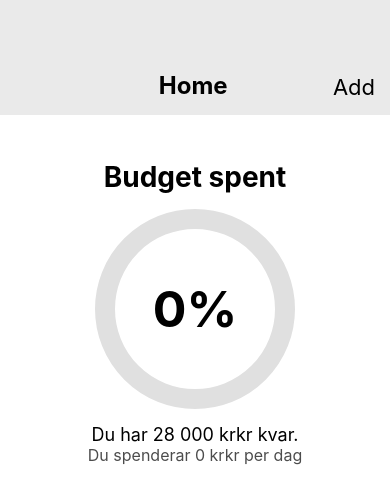
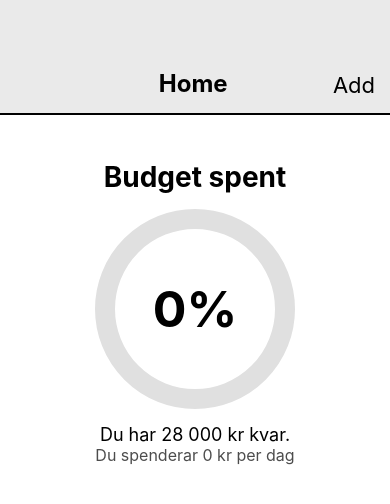
Before and after one commit to niviso/budgetina, a React Native app: screen / in a window 390 px wide. Shown: the top 504 px of the page. Built offline with nearby package versions, Linux system fonts and the light colour scheme.

Commit message:
Refactoring

```diff
--- a/routes/Expence.tsx
+++ b/routes/Expence.tsx
@@ -6,11 +6,8 @@ import { useRouter } from "../context";
 import { useData } from "../context/data";
 import Toggle from "../components/Toggle";
 import AddCategoryButton from "../components/AddCategoryButton";
-interface ExpenceProps {
-  // Add any props here if needed
-}
 
-export function Expence(_props: ExpenceProps) {
+export function Expence() {
   const [input, setInput] = useState("");
   const [inputAmount, setInputAmount] = useState("0");
   const [selectedCategories, setSelectedCategories] = useState<string[]>([]);
@@ -33,6 +30,7 @@ export function Expence(_props: ExpenceProps) {
       setSelectedCategories(selectedCategories.filter((c) => c !== category));
     }
   };
+  console.log("AAAA");
 
   return (
     <View style={styles.container}>
--- a/routes/Home.tsx
+++ b/routes/Home.tsx
@@ -96,8 +96,8 @@ export function Home(props: any) {
     <ScrollView>
       <View style={{ marginVertical: 30 }}>
         <CircularProgressBar progress={precentageSpentOfBudget()} color="pink" title="Budget spent" />
-        <Text style={{ textAlign: "center", paddingTop: 15, fontSize: 18 }}>{`Du har ${toLocalCurrency(budgetLeft())}kr kvar.`}</Text>
-        <Text style={{ textAlign: "center", paddingVertical: 0, fontSize: 16, opacity: 0.7 }}>Du spenderar {toLocalCurrency(Math.round(state.expences.reduce((total, expence) => total + expence.amount, 0) / 30))}kr per dag</Text>
+        <Text style={{ textAlign: "center", paddingTop: 15, fontSize: 18 }}>{`Du har ${toLocalCurrency(budgetLeft())} kvar.`}</Text>
+        <Text style={{ textAlign: "center", paddingVertical: 0, fontSize: 16, opacity: 0.7 }}>Du spenderar {toLocalCurrency(Math.round(state.expences.reduce((total, expence) => total + expence.amount, 0) / 30))} per dag</Text>
 
       </View>
       <View style={{ display: "flex", flexDirection: "row", flexWrap: "wrap" }}>
--- a/routes/index.tsx
+++ b/routes/index.tsx
@@ -1,53 +1,88 @@
+import React from 'react';
 import { View, Text, TouchableOpacity, StyleSheet } from 'react-native';
 import { useRouter } from "../context/router";
 import { Expence } from "./Expence";
 import { Home } from "./Home";
 import { Loans } from "./Loans";
 import { BlurView } from 'expo-blur';
-import { useEffect, useState } from "react";
-import Animated, {
-  useSharedValue,
-  useAnimatedProps,
-  withRepeat,
-  withTiming,
-  Easing,
-} from 'react-native-reanimated';
 import DropdownMenu from '../components/DropDownMenu';
-const routes: Function[] = [Home, Expence, Loans]
 
-
-
+const routes: React.ComponentType[] = [Home, Expence, Loans];
 
 export default function Router() {
   const { state: RouterState, goTo, getHistory, clearHistory, goBack } = useRouter();
 
   const options = [
-    { label: 'Expence', value: '1', trigger: () => goTo("Expence") },
+    { label: 'Expense', value: '1', trigger: () => goTo("Expence") },
     { label: 'Loan', value: '2', trigger: () => goTo("Loans") },
   ];
+
   return (
-    <View style={{ width: "100%", height: "100%" }}>
-      <View style={{ height: 115, backgroundColor: "#eaeaea", display: "flex", justifyContent: "space-between", alignItems: "flex-end", padding: 15, flexDirection: "row", width: "100%" }}>
-        <TouchableOpacity style={{ width: "33%", opacity: getHistory().length > 0 ? 1 : 0 }} onPress={() => goBack()}><Text style={{ fontSize: 20, textAlign: "left" }}>Back</Text></TouchableOpacity>
-        <Text style={{ fontSize: 24, width: "33%", textAlign: "center", fontWeight: "bold" }}>{RouterState.path}</Text>
-
-        <DropdownMenu
-          options={options}
-          direction="down"
+    <View style={styles.container}>
+      <View style={styles.header}>
+        <TouchableOpacity
+          style={[
+            styles.backButton,
+            { opacity: getHistory().length > 0 ? 1 : 0 }
+          ]}
+          onPress={() => goBack()}
         >
-          <View style={{ width: "100%" }}>
-            <Text style={{ fontSize: 22, width: "100%", textAlign: "right" }}>Add</Text>
+          <Text style={styles.backButtonText}>Back</Text>
+        </TouchableOpacity>
+        <Text style={styles.headerTitle}>{RouterState.path}</Text>
+        <DropdownMenu options={options} direction="down">
+          <View style={styles.addButtonContainer}>
+            <Text style={styles.addButtonText}>Add</Text>
           </View>
         </DropdownMenu>
+      </View>
+      {routes.map((Component, index) => {
+        if (Component.name === RouterState.path) {
+          return <Component key={index} />;
+        }
+        return null;
+      })}
+    </View>
+  );
+}
 
-      </View>
-      {
-        routes.map((Component: any, index: number) => {
-          if (Component.name == RouterState.path) {
-            return <Component key={index} />
-          }
-        })
-      }
-    </View>
-  )
-}
+const styles = StyleSheet.create({
+  container: {
+    width: "100%",
+    height: "100%",
+  },
+  header: {
+    height: 115,
+    backgroundColor: "#eaeaea",
+    borderBottomWidth: 2,
+    boxShadow: "0px 5px 15px 0px rgba(255,255,255,1)",
+    zIndex: 99,
+    display: "flex",
+    justifyContent: "space-between",
+    alignItems: "flex-end",
+    padding: 15,
+    flexDirection: "row",
+    width: "100%",
+  },
+  backButton: {
+    width: "33%",
+  },
+  backButtonText: {
+    fontSize: 20,
+    textAlign: "left",
+  },
+  headerTitle: {
+    fontSize: 24,
+    width: "33%",
+    textAlign: "center",
+    fontWeight: "bold",
+  },
+  addButtonContainer: {
+    width: "100%",
+  },
+  addButtonText: {
+    fontSize: 22,
+    width: "100%",
+    textAlign: "right",
+  },
+});
```
Also changed, not shown: helpers/loans.ts (+15 -15 lines).
